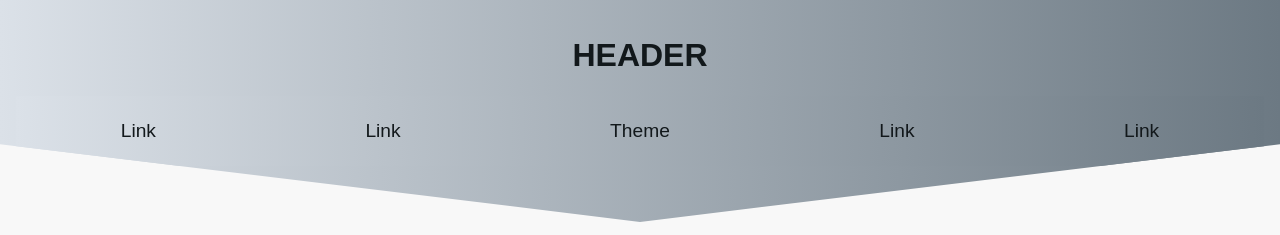
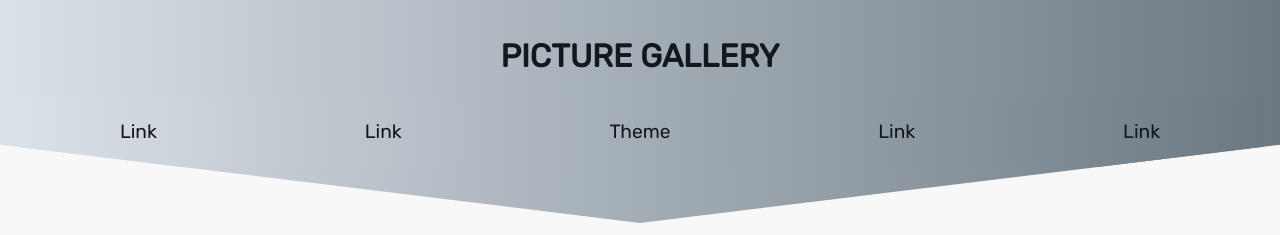
Before and after one commit to madeleineelr/Madeleine-Rogersdotter-K5, a plain HTML site: page index.html in a window 1280 px wide. Shown: the top 235 px of the page. Drawn offline with Linux system fonts and the light colour scheme; grey boxes are pictures that could not be loaded.

Commit message:
Changed title, added another font

```diff
--- a/css/style.css
+++ b/css/style.css
@@ -22,6 +22,7 @@ header {
     padding-bottom: 3.5em;
     z-index: 0;
     text-align: center;
+    font-family: 'Rubik', sans-serif;
 }
 
 footer {
@@ -31,6 +32,7 @@ footer {
     margin-top: 1em;
     padding-top: 3.5em;
     text-align: center;
+    font-family: 'Rubik', sans-serif;
 }
 
 nav {
--- a/index.html
+++ b/index.html
@@ -3,14 +3,15 @@
 <head>
     <meta charset="UTF-8">
     <meta name="viewport" content="width=device-width, initial-scale=1.0">
-    <title>K5</title>
+    <title>Picture Gallery</title>
+    <link href="https://fonts.googleapis.com/css2?family=Rubik&display=swap" rel="stylesheet">
     <link rel="stylesheet" href="css/style.css">
     <script defer src="js/main.js"></script>
 </head>
 <body class="light">
     <main>
         <header>
-            <h1>HEADER</h1>
+            <h1>PICTURE GALLERY</h1>
             <nav>
                 <ul>
                     <li><a href="https://youtu.be/dQw4w9WgXcQ" target="_blank">Link</a></li>
```
